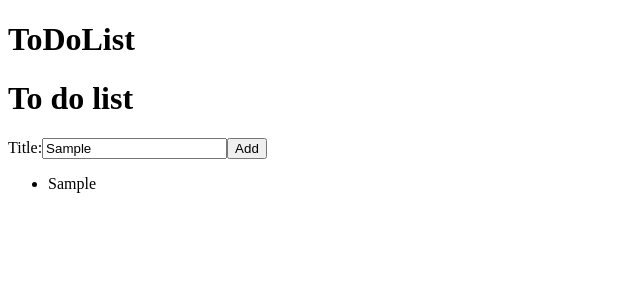
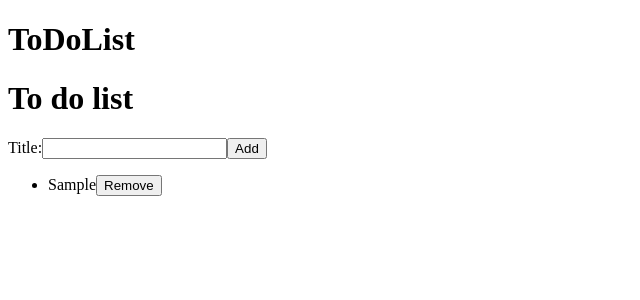
Before and after one commit to mcani/react-cockatoo, a React (Create React App) app: page / in a window 1280 px wide. Both pictures are taken after typing "Sample" into the empty fields and a click on the button "Add". Shown: the top 300 px of the page, without its empty margins (0-640 px from the left). Built offline with nearby package versions, Linux system fonts and the light colour scheme; the HTML template or start-up script is replaced by a standard one.

Commit message:
with remove button

```diff
--- a/src/AddTodoForm.js
+++ b/src/AddTodoForm.js
@@ -1,26 +1,31 @@
 import React, { useState } from "react";
-function AddTodoForm ({onAddTodo}){
-    const [todoTitle, setTodoTitle ] = useState ("")
-    const handleTitleChange = (event)=> {
-        setTodoTitle(event.target.value)
-    }
+import InputWithLabel from "./InputWithLabel"
+
+function AddTodoForm (props){
+    const [todoTitle , setTodoTitle]= useState("")
+    const [todos, setTodos] = useState([])
+
+    const handleTitleChange = (event) => {
+        console.log("Target value: ", event.target.value);
+        setTodoTitle(event.target.value);
+        };
+
     const handleAddTodo = (event) => {
+        event.preventDefault();
+        props.onAddTodo(todoTitle);
+        setTodos([...todos, todoTitle]);
+        setTodoTitle("");
+}
 
-        event.preventDefault();
-        const todoTitle = event.target.title.value;
-        console.log(todoTitle);
-        event.target.title.value = "";
-        onAddTodo(todoTitle);
-    }
     return (
         <div>
             <h1>To do list</h1>
             <form onSubmit={handleAddTodo}>
-
-                <label htmtFor="todoTitle">
-                Title:
-                </label>
-                <input id="todoTitle" name="title" value={todoTitle} onChange={handleTitleChange}></input>
+            <InputWithLabel
+                id="todoTitle"
+                value={todoTitle}
+                onInputChange={handleTitleChange}
+            >Title:</InputWithLabel>
                 <button type="submit">Add</button>
                 </form>
         </div>
--- a/src/App.js
+++ b/src/App.js
@@ -8,22 +8,32 @@ const useSemiPersistentState = (state) =>{
   const [todoList, setTodoList] = useState(JSON.parse(localStorage.getItem(state))||[]);
   useEffect(()=>{
     localStorage.setItem(state, JSON.stringify(todoList))
-}, [todoList])
+}, [todoList, state])
 return [todoList,setTodoList]
 }
 
 function App() {
   const [todoList, setTodoList] = useSemiPersistentState("savedTodoList");
-  console.log('TODO: ', todoList);
+
   const addTodo = (newTodo) =>{
-    // setTodoList([...todoList ,newTodo])
     setTodoList((todoList) => [...todoList, newTodo])
+  }
+
+  function removeTodo(id) {
+    console.log('index', id);
+    const index = todoList.findIndex(todo => todo === id);
+    if (index !== -1) {
+      const newTodoList = [...todoList];
+      newTodoList.splice(index, 1);
+      setTodoList(newTodoList);
+    }
   }
   return (
     <div>
       <h1>ToDoList</h1>
-      <AddTodoForm onAddTodo={addTodo}/>
-      <TodoList todoList={todoList}/>
+      <AddTodoForm onAddTodo={
+        addTodo}/>
+      <TodoList todoList={todoList} onRemoveTodo={removeTodo}/>
 
     </div>
   );
@@ -31,4 +41,5 @@ function App() {
 
 
 
+
 export default App;
--- /dev/null
+++ b/src/InputWithLabel.js
@@ -0,0 +1,19 @@
+import React, { useRef, useEffect } from "react"
+
+function InputWithLabel({children, id, value, onInputChange}){
+    const inputRef = useRef()
+    useEffect(()=>{
+        inputRef.current.focus()
+    }, [])
+    return (
+    <>
+        <label htmtFor="todoTitle">
+            {children}
+        </label>
+        <input ref={inputRef} id="todoTitle" name="title" value={value} onChange={onInputChange}></input>
+    </>
+
+    )
+}
+
+  export default InputWithLabel;
--- a/src/TodoList.js
+++ b/src/TodoList.js
@@ -1,11 +1,11 @@
 import React from "react";
 import TodoListItem from './TodoListItem';
 
-function TodoList({todoList}){
+function TodoList({todoList, onRemoveTodo}){
     console.log("I GOT: ", todoList);
     return(
         <ul>
-        {todoList.map(todoItem => <TodoListItem key={todoItem} todo={todoItem} />)}
+        {todoList.map(todoItem => <TodoListItem key={todoItem} todo={todoItem} onRemoveTodo={onRemoveTodo}/>)}
         </ul>
     )
 };
--- a/src/TodoListItem.js
+++ b/src/TodoListItem.js
@@ -1,9 +1,12 @@
 import React from "react";
 
-function TodoListItem({key, todo}){
+function TodoListItem({key, todo, onRemoveTodo}){
    return(
     <li key={key}>
         {todo}
+        <button onClick={() => onRemoveTodo(todo)} >
+            Remove
+        </button>
     </li>
    )
 }
```
